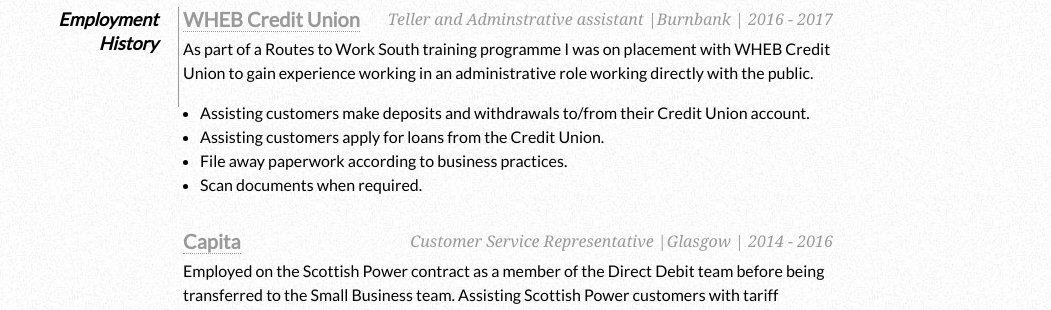
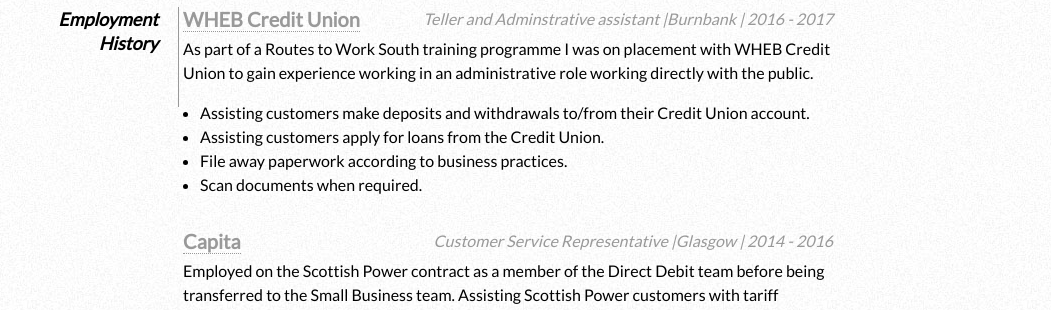
Before and after one commit to winslowhome/winslowhome.github.io, a plain HTML site: page cv/index.html in a window 1280 px wide. Shown: the part 300-610 px from the top of the page, without its empty margins (207-1258 px from the left). Drawn offline with nearby package versions, Linux system fonts and the light colour scheme; a web font is replaced by a local one.

Commit message:
Update main.css

```diff
--- a/cv/css/main.css
+++ b/cv/css/main.css
@@ -28,7 +28,7 @@ h1 { margin: 0 0 16px 0; padding: 0 0 16px 0; font-size: 42px; font-weight: bold
 
 h2 { font-size: 20px; margin: 0px 0px 6px 0px; position: relative; color: #999}
 
-h2 span { position: absolute; bottom: 0; right: 0; font-style: italic; font-family: Georgia, Serif; font-size: 16px; color: #999; font-weight: normal; }
+h2 span { position: absolute; bottom: 0; right: 0; font-style: italic; font-family: 'Lato', Serif; font-size: 16px; color: #999; font-weight: normal; }
 
 p { margin: 0 0 16px 0; }
 
```
